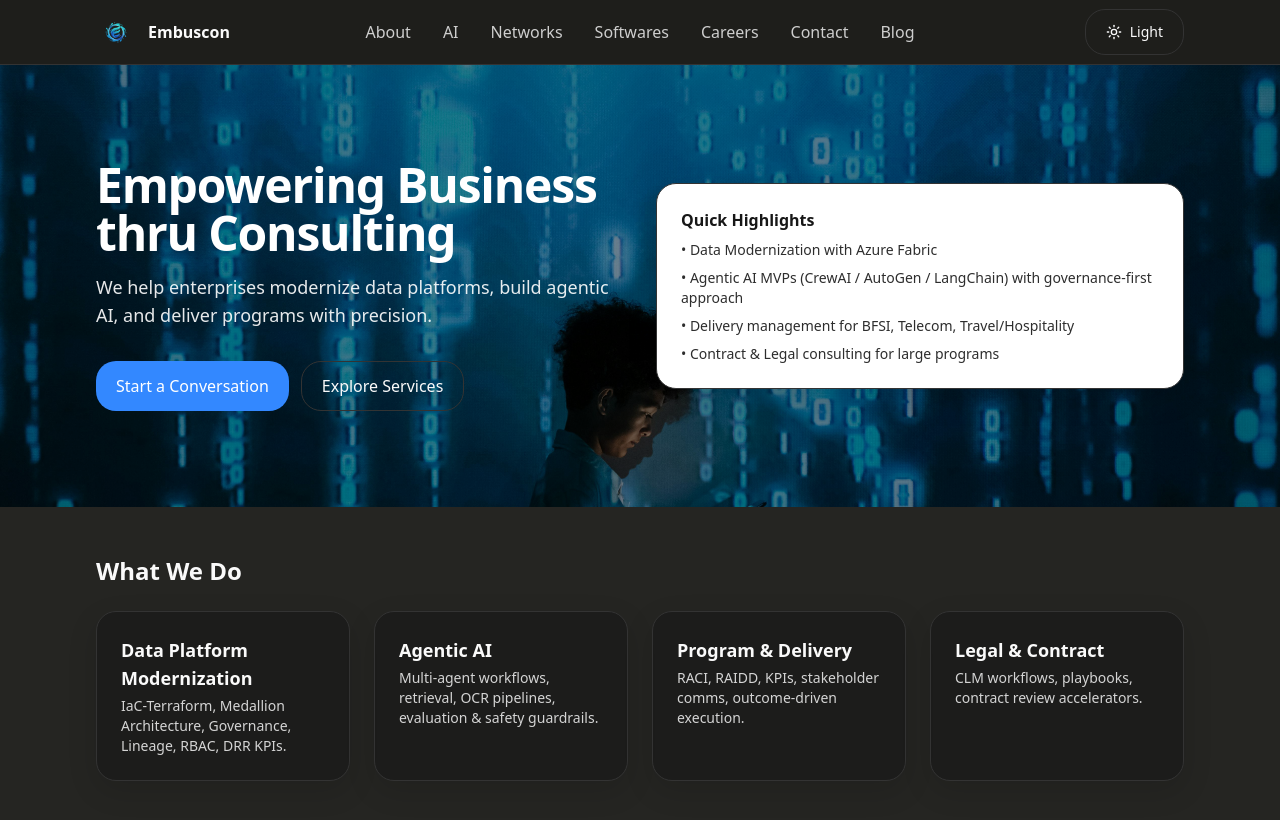
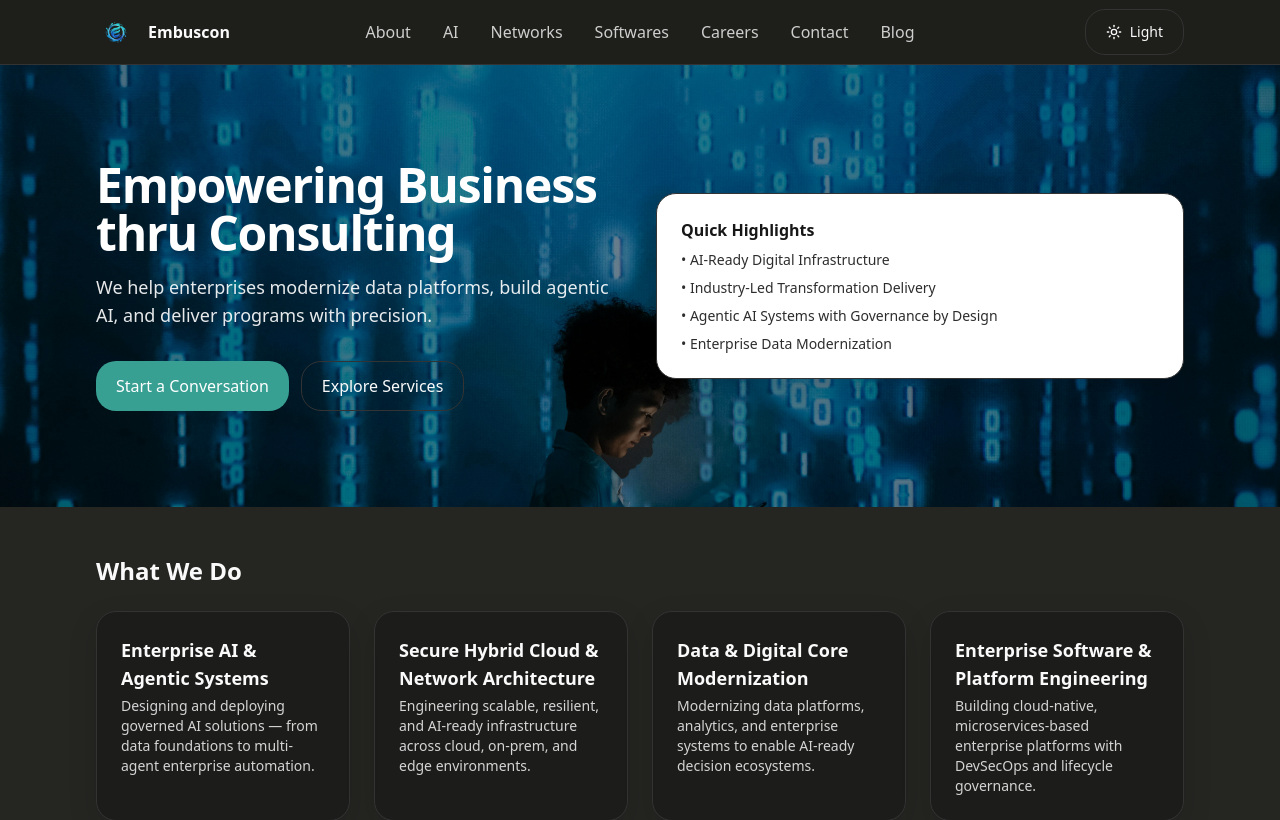
Before and after one commit to vikasbansal10/embuscon-site, a Next.js app: page / in a window 1280 px wide. Shown: the top 820 px of the page. Built offline with nearby package versions, Linux system fonts and the light colour scheme.

Commit message:
chore: update landing styles and assets

```diff
--- a/app/globals.css
+++ b/app/globals.css
@@ -6,7 +6,7 @@
 :root {
   --bg: 0 0% 100%;
   --fg: 222 47% 11%;
-  --primary: 215 100% 58%;
+  --primary: 173 45% 34%;  /* #2F7D73 */
   --muted: 220 14% 96%;
   --card: 0 0% 100%;
   --border: 220 13% 91%;
@@ -16,7 +16,7 @@
 .dark {
   --bg: 60 4% 10%;
   --fg: 0 0% 98%;
-  --primary: 215 100% 60%;
+  --primary: 173 48% 42%;  /* brighter brand for dark mode */
   --muted: 60 4% 14%;
   --card: 60 4% 12%;
   --border: 0 0% 20%;
--- a/app/page.tsx
+++ b/app/page.tsx
@@ -31,10 +31,10 @@ export default function HomePage() {
             <div className="rounded-2xl bg-white shadow-soft border border-brand-border p-6 text-neutral-900">
               <h3 className="font-semibold mb-2">Quick Highlights</h3>
               <ul className="space-y-2 opacity-90 text-sm">
-                <li>• Data Modernization with Azure Fabric</li>
-                <li>• Agentic AI MVPs (CrewAI / AutoGen / LangChain) with governance-first approach</li>
-                <li>• Delivery management for BFSI, Telecom, Travel/Hospitality</li>
-                <li>• Contract & Legal consulting for large programs</li>
+                <li>• AI-Ready Digital Infrastructure</li>
+                <li>• Industry-Led Transformation Delivery</li>
+                <li>• Agentic AI Systems with Governance by Design</li>
+                <li>• Enterprise Data Modernization</li>
               </ul>
             </div>
           </div>
@@ -47,10 +47,10 @@ export default function HomePage() {
           <h2 className="text-2xl font-semibold mb-6">What We Do</h2>
           <div className="grid sm:grid-cols-2 lg:grid-cols-4 gap-6">
             {[
-              { title: "Data Platform Modernization", blurb: "IaC-Terraform, Medallion Architecture, Governance, Lineage, RBAC, DRR KPIs." },
-              { title: "Agentic AI", blurb: "Multi-agent workflows, retrieval, OCR pipelines, evaluation & safety guardrails." },
-              { title: "Program & Delivery", blurb: "RACI, RAIDD, KPIs, stakeholder comms, outcome-driven execution." },
-              { title: "Legal & Contract", blurb: "CLM workflows, playbooks, contract review accelerators." },
+              { title: "Enterprise AI & Agentic Systems", blurb: "Designing and deploying governed AI solutions — from data foundations to multi-agent enterprise automation." },
+              { title: "Secure Hybrid Cloud & Network Architecture", blurb: " Engineering scalable, resilient, and AI-ready infrastructure across cloud, on-prem, and edge environments." },
+              { title: "Data & Digital Core Modernization", blurb: "Modernizing data platforms, analytics, and enterprise systems to enable AI-ready decision ecosystems." },
+              { title: "Enterprise Software & Platform Engineering", blurb: "Building cloud-native, microservices-based enterprise platforms with DevSecOps and lifecycle governance." },
             ].map((s) => (
               <article key={s.title} className="card p-6 bg-white/70 dark:bg-neutral-900/60">
                 <h3 className="text-lg font-semibold">{s.title}</h3>
```
Also changed, not shown: public/images/services-hero.jpg, 1 other file (tests, documents, lock files or other folders).
